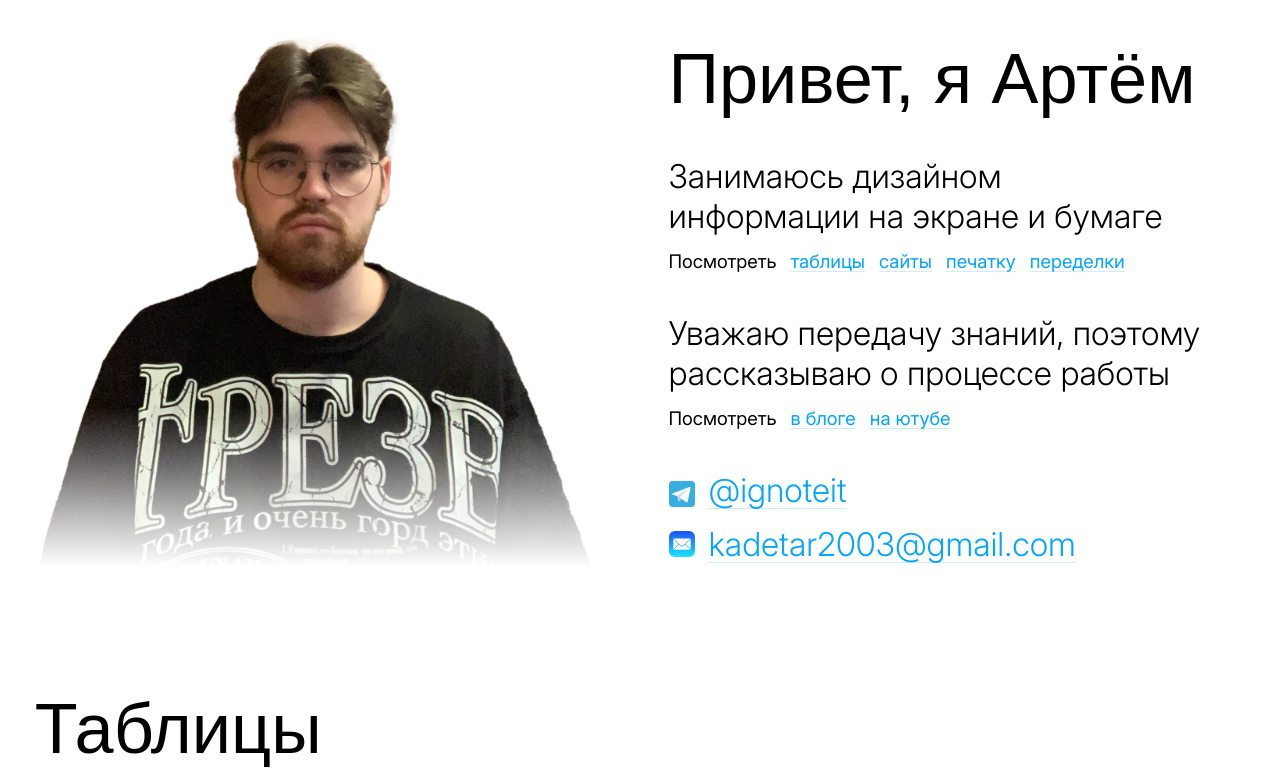
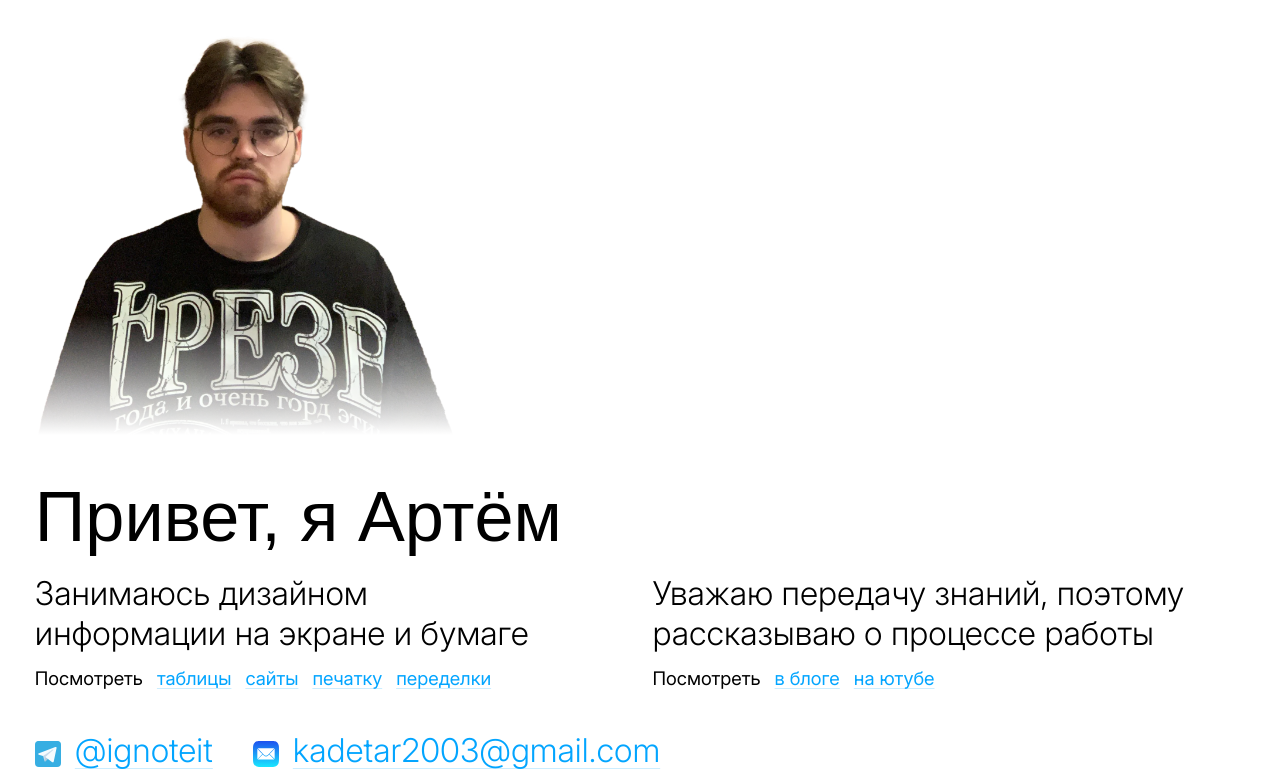
Before and after one commit to TemaReka/temareka.github.io, a website: page index.html in a window 1280 px wide. Shown: the top 782 px of the page. Drawn offline with Linux system fonts and the light colour scheme.

Commit message:
fluidHeader

```diff
--- a/index.html
+++ b/index.html
@@ -33,8 +33,9 @@
             <div>
                 <h1 class="header__description-heading">Привет, я Артём</h1>
 
-                <div class="header__description-itemWrap">
-                    <p class="header__description-itemWrap-leading leading">Занимаюсь дизайном информации на экране и бумаге</p>
+                <div class="header__description-wrap">
+                  <div class="header__description-itemWrap">
+                    <p class="header__description-itemWrap-leading leading">Занимаюсь дизайном информации на&nbsp;экране и&nbsp;бумаге</p>
                     <div class="header__description-itemWrap-links">
                         <p>Посмотреть</p>
                         <a href="#tables">таблицы</a>
@@ -45,13 +46,16 @@
                 </div>
 
                 <div class="header__description-itemWrap">
-                    <p class="header__description-itemWrap-leading leading">Уважаю передачу знаний, поэтому рассказываю о процессе работы</p>
+                    <p class="header__description-itemWrap-leading leading">Уважаю передачу знаний, поэтому рассказываю о&nbsp;процессе работы</p>
                     <div class="header__description-itemWrap-links">
                         <p>Посмотреть</p>
                         <a href="https://t.me/rekaartem">в&nbsp;блоге</a>
                         <a href="https://youtube.com/@artemreka?si=h7BtFhTyCbB-M21z">на&nbsp;ютубе</a>
                     </div>
                 </div>
+                </div>
+
+
 
                 <div class="header__description-links leading">
                         <a href="https://t.me/Ignoteit">@ignoteit</a>
--- a/styles/blocks/_header.scss
+++ b/styles/blocks/_header.scss
@@ -5,6 +5,12 @@
     display: flex;
     gap: var(--lg-gap);
     align-items: center;
+
+    @include laptop {
+        flex-direction: column;
+        gap: var(--md-gap);
+        align-items: flex-start;
+    }
 
     &__photo {
         flex: 1;
@@ -20,6 +26,12 @@
             bottom: 0;
             background: linear-gradient(to bottom, rgba(255, 255, 255, 0) 70%, rgba(255, 255, 255, 0.7) 90%, rgba(255, 255, 255, 1) 100%);
         }
+
+        & img {
+            @include laptop {
+                max-height: 50vh;
+            }
+        }
     }
 
     &__description {
@@ -28,14 +40,38 @@
         justify-content: space-between;
         flex: 1;
 
+        @include laptop {
+            &-wrap {
+                display: flex;
+                gap: var(--md-gap);
+            }
+        }
+
+
+        @include middle {
+            &-wrap {
+                flex-direction: column;
+            }
+        }
+
+
         &-heading {
             margin-bottom: calc(var(--md-gap) - rem(5));
+
+            @include laptop {
+                margin-bottom: var(--sm-gap);
+            }
         }
 
         &-links {
             display: flex;
             flex-direction: column;
             gap: var(--sm-gap);
+
+            @include laptop {
+                flex-direction: row;
+                gap: var(--md-gap);
+            }
 
             & a {
                 position: relative;
@@ -54,6 +90,7 @@
                 &:nth-child(2) {
                     &::after {
                         @include linkIcon(rem(26), rem(26), '.././icons/mail.svg');
+                        transform: translateY(-35%);
                     }
                 }
 
@@ -74,6 +111,7 @@
 
         &-itemWrap {
             margin-bottom: var(--md-gap);
+            flex: 1;
 
             &-links {
                 display: flex;
@@ -83,6 +121,21 @@
                     margin-bottom: 0;
                 }
 
+                @include laptop {
+                    flex-wrap: wrap;
+                }
+
+            }
+
+            @include laptop {
+                margin-bottom: var(--md-gap);
+            }
+
+            @include middle {
+                &:nth-child(1) {
+                    margin-bottom: 0;
+                }
+
             }
         }
     }
--- a/styles/helpers/_media.scss
+++ b/styles/helpers/_media.scss
@@ -1,7 +1,7 @@
 @use 'functions' as *;
 
 $laptop: 1296.98;
-$middle: 800.98;
+$middle: 923.98;
 
 @mixin laptop {
     @media (width <= rem($laptop)) {
```
Also changed, not shown: styles/styles.css, 1 other file.
